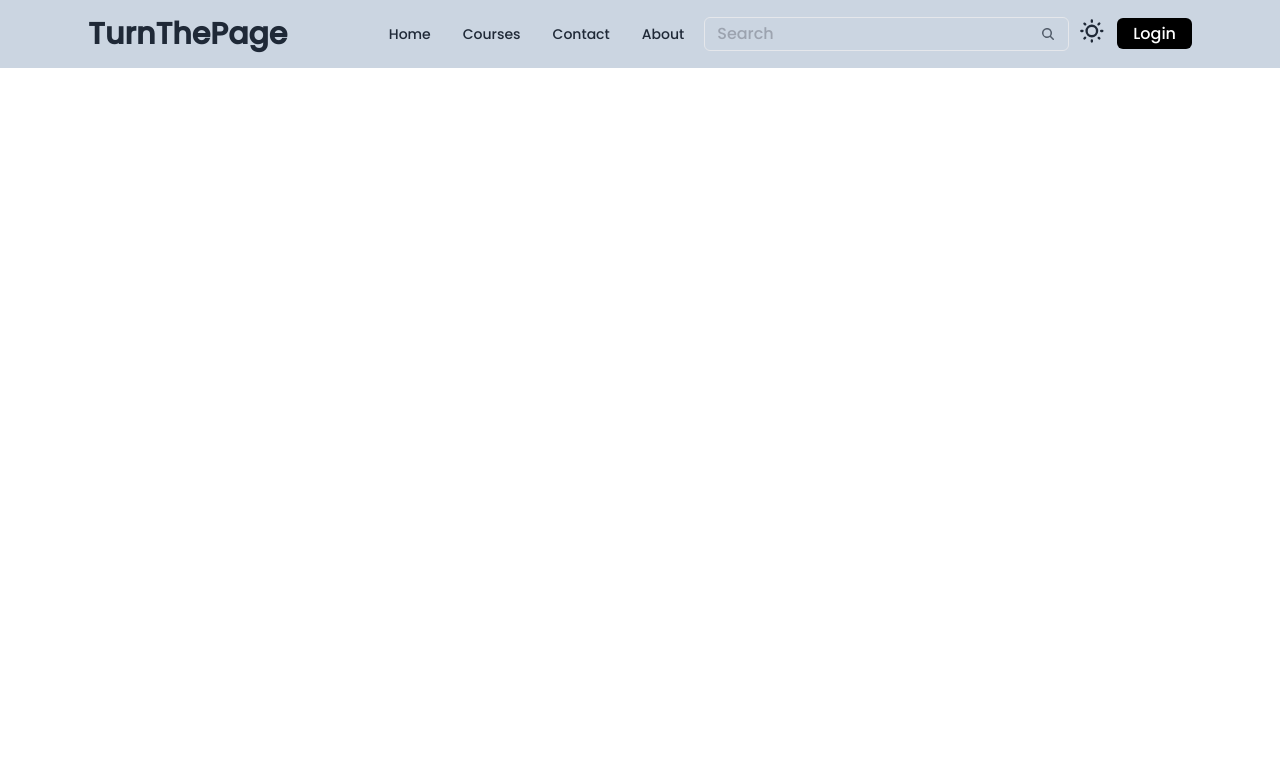
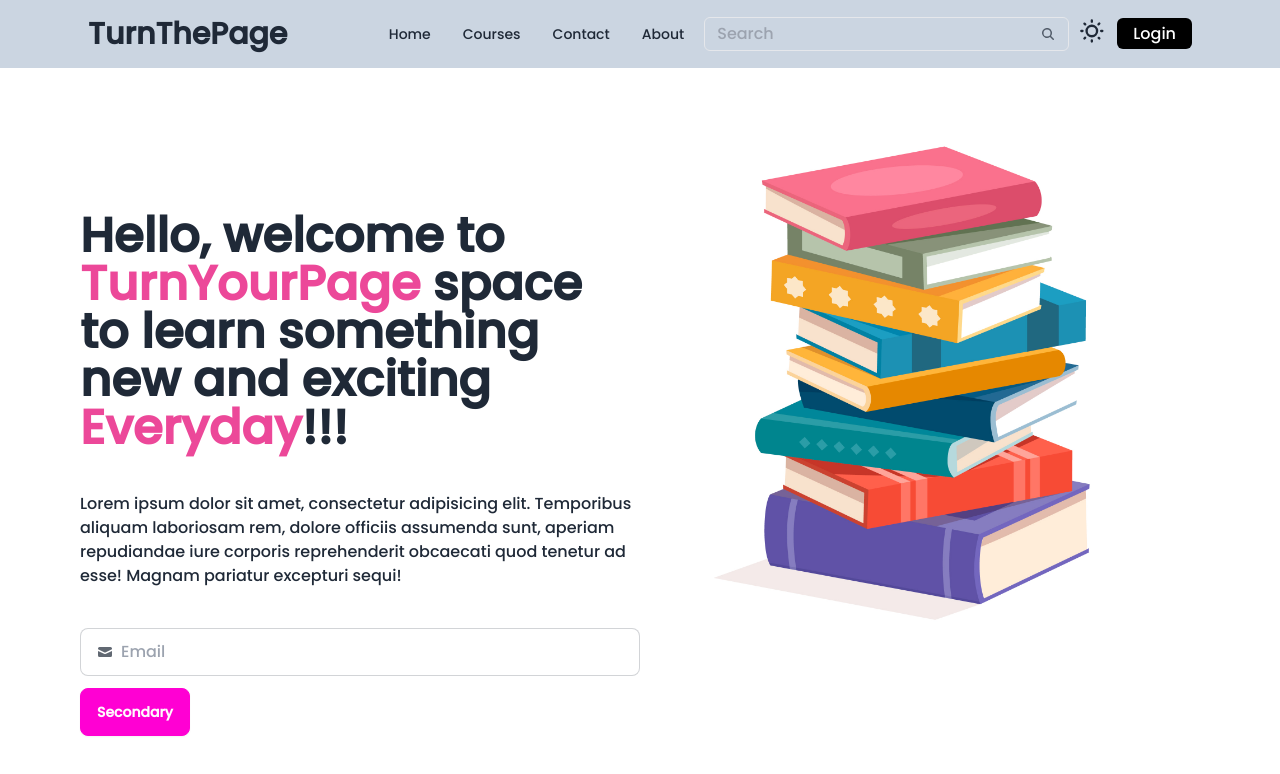
Before and after one commit to Abhishekkumar21/TurnThePage, a React (Vite) app in the folder Frontend/: page / in a window 1280 px wide. Shown: the top 774 px of the page. Built offline with nearby package versions, Linux system fonts and the light colour scheme.

Commit message:
Imported Banner.jsx to App.jsx

```diff
--- a/Frontend/src/App.jsx
+++ b/Frontend/src/App.jsx
@@ -1,10 +1,12 @@
 import React from "react";
 import Navbar from "./Components/Navbar";
+import Banner from "./Components/Banner";
 
 function App() {
   return (
     <>
       <Navbar />
+      <Banner />
     </>
   );
 }
```
